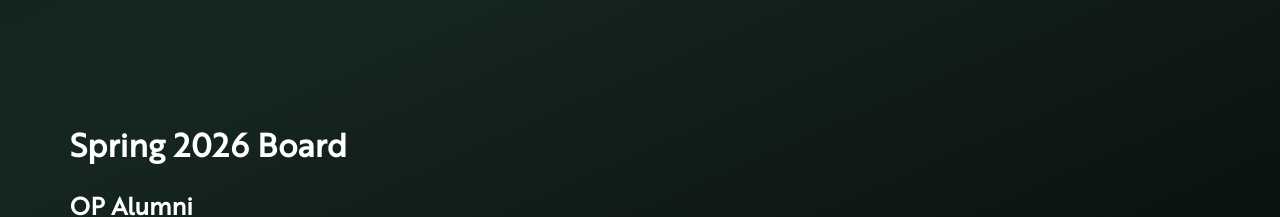
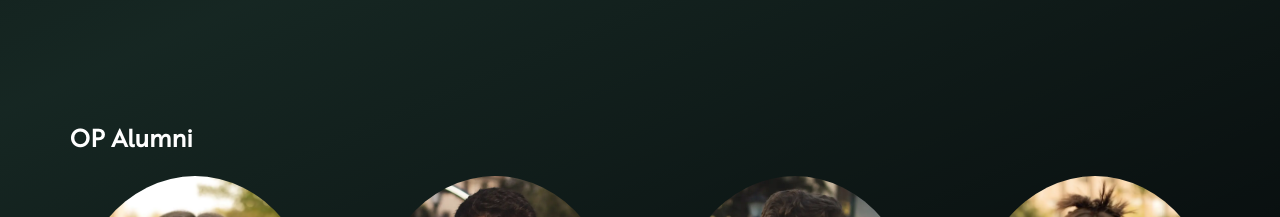
Before and after one commit to openprojectberkeley/frontend, a React (Create React App) app: page /about in a window 1280 px wide. Shown: the part 2387-2604 px from the top of the page. Built offline with nearby package versions, Linux system fonts and the light colour scheme.

Commit message:
about updates

```diff
--- a/src/components/About.js
+++ b/src/components/About.js
@@ -493,7 +493,7 @@ export default function About() {
           </div>
         </div>
           <div className={styles.aboutPics}>
-            <h1>Spring 2026 Board</h1>
+            {/* <h1>Spring 2026 Board</h1>*/}
             {/* TODO: Uncomment Executive Team section when photos are ready
             <h2>Executive Team</h2>
             <div className={styles.people}>
```
